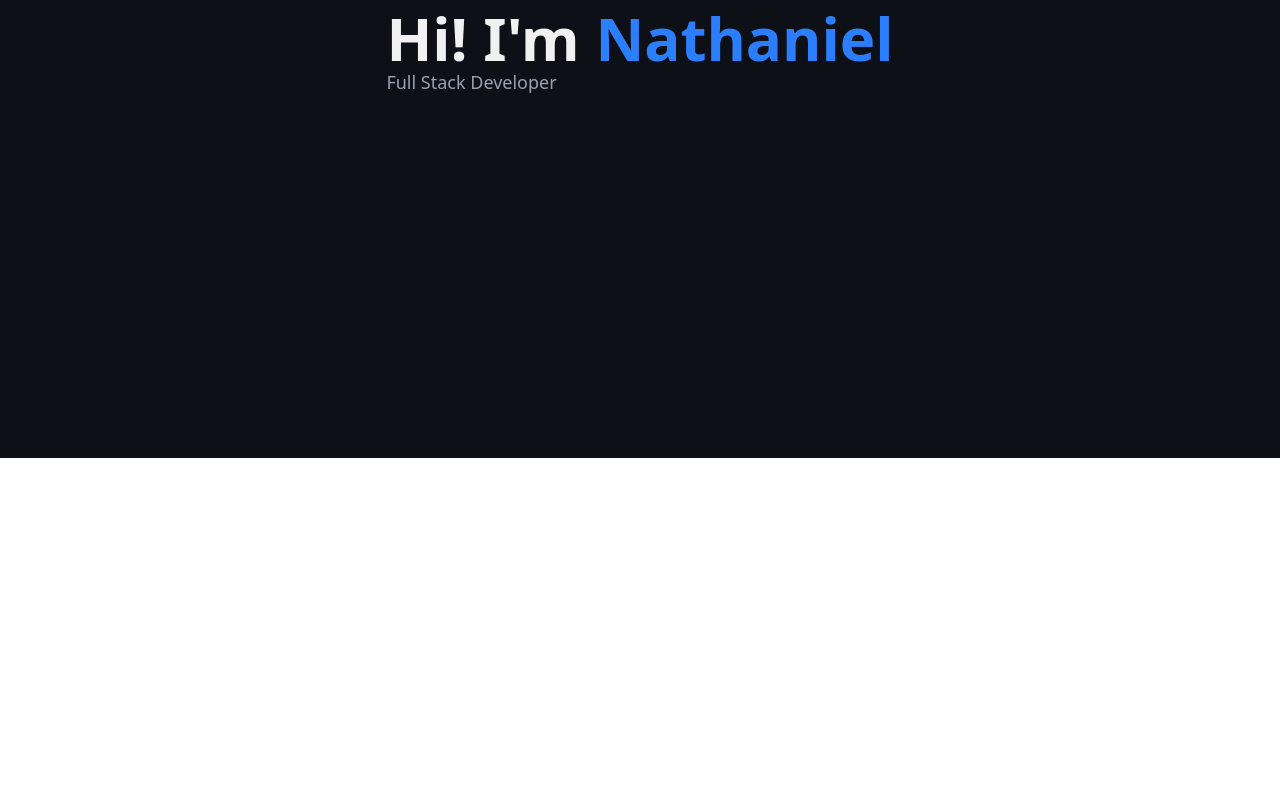
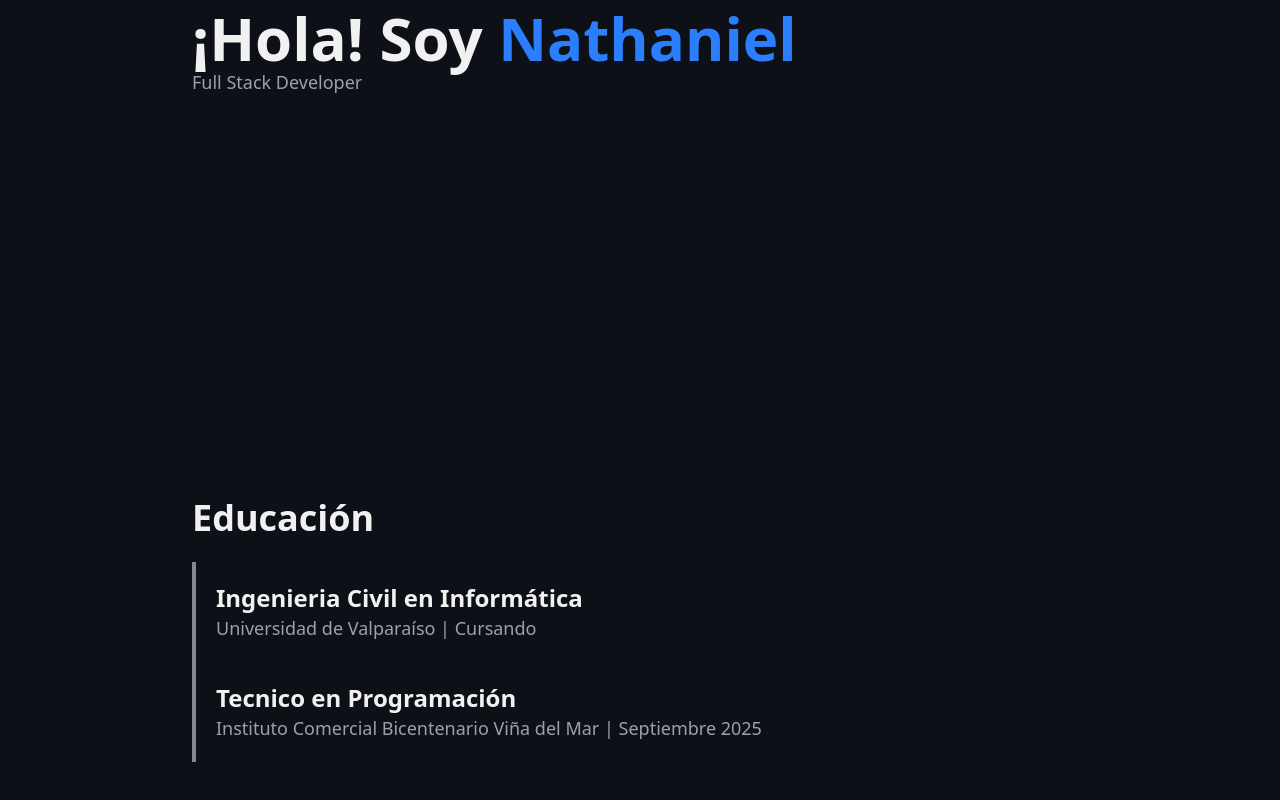
Before and after one commit to DoNathaniel/DoNathaniel, a Next.js app: page / in a window 1280 px wide. Shown: the part 342-1142 px from the top of the page. Before the commit the page ends 800 px from the top, so only its background shows below. Built offline with nearby package versions, Linux system fonts and the light colour scheme.

Commit message:
Add Education component and update Home page layout

```diff
--- a/src/app/page.jsx
+++ b/src/app/page.jsx
@@ -1,3 +1,5 @@
+import Education from "@/components/Education";
+
 export default function Home() {
     const socials = [
         { name: "GitHub", icon: "fa-brands fa-github", url: "https://github.com/DoNathaniel" },
@@ -7,12 +9,12 @@ export default function Home() {
     ];
 
     return (
-        <main className="w-screen flex flex-col items-center justify-start bg-[#0D1117] text-[#F1F1F1]">
-            <section className="h-screen flex items-center justify-center">
-                <div className="p-8 flex flex-col justify-center text-left hover:text-white">
+        <main className="w-full flex flex-col items-center justify-start bg-[#0D1117] text-[#F1F1F1]">
+            <section className="w-4xl h-screen flex">
+                <div className="flex flex-col justify-center text-left hover:text-white">
                     <div className="flex flex-col">
                         <h1 className="text-6xl font-bold">
-                            Hi! I'm <span className="text-blue-500">Nathaniel</span>
+                            ¡Hola! Soy <span className="text-blue-500">Nathaniel</span>
                         </h1>
                         <p className="text-lg text-gray-400">Full Stack Developer</p>
                     </div>
@@ -25,6 +27,7 @@ export default function Home() {
                     </div>
                 </div>
             </section>
+            <Education />
         </main>
     );
 }
--- /dev/null
+++ b/src/components/Education.jsx
@@ -0,0 +1,30 @@
+const data = [
+    {
+        degree: "Ingenieria Civil en Informática",
+        institution: "Universidad de Valparaíso",
+        graduationDate: "Cursando",
+    },
+    {
+        degree: "Tecnico en Programación",
+        institution: "Instituto Comercial Bicentenario Viña del Mar",
+        graduationDate: "Septiembre 2025",
+    }
+]
+
+export default function Education() {
+    return (
+        <section className="w-4xl flex flex-col justify-center bg-[#0D1117] text-[#F1F1F1] py-10">
+            <h2 className="text-4xl font-bold mb-6">Educación</h2>
+            <div className="w-full max-w-4xl flex flex-col">
+                {data.map((edu, index) => (
+                    <div key={index} className={`py-5 px-5 flex items-center gap-6 border-l-4 border-white/50 hover:border-white transition duration-300`}>
+                        <div className="flex flex-col">
+                            <h3 className="text-2xl font-semibold">{edu.degree}</h3>
+                            <p className="text-lg text-gray-400">{edu.institution} | {edu.graduationDate}</p>
+                        </div>
+                    </div>
+                ))}
+            </div>
+        </section>
+    );
+}
```
